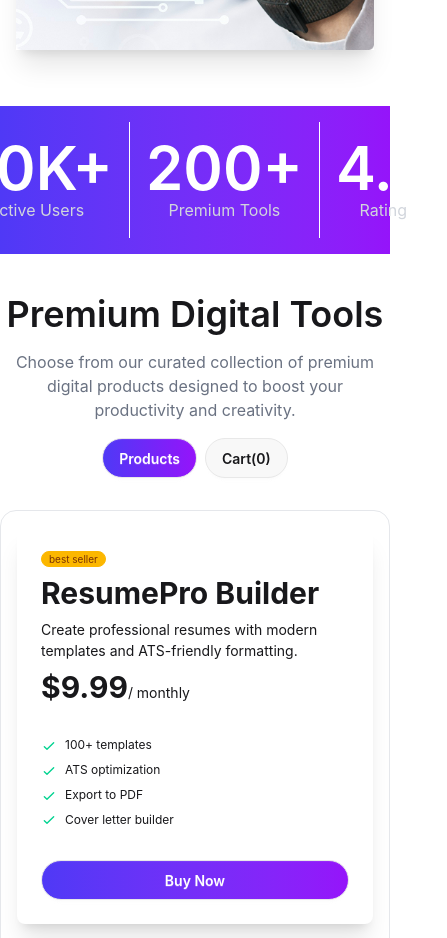
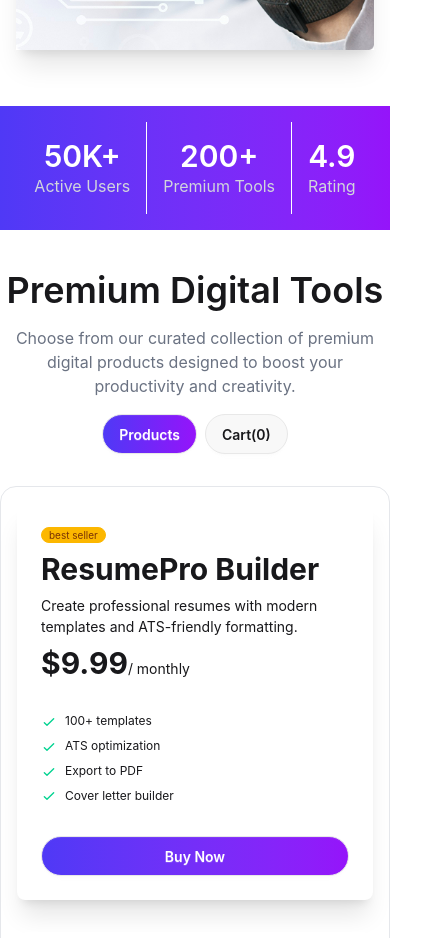
Before and after one commit to thisisyourfahi/DigiTools, a React (Vite) app: page / in a window 390 px wide. Shown: the part 880-1818 px from the top of the page, 447 px wide, since content can reach past the window. Built offline with nearby package versions, Linux system fonts and the light colour scheme.

Commit message:
style: make hero and cart ui responsive

```diff
--- a/src/components/header/Banner/Banner.jsx
+++ b/src/components/header/Banner/Banner.jsx
@@ -4,15 +4,15 @@ const Banner = () => {
     return (
         <div className='mt-10 flex py-4 justify-center bg-linear-to-r from-[#4F39F6] to-[#9514FA] text-white'>
             <div className='text-center p-4 border-r border-white'>
-                <h2 className="text-6xl font-semibold">50K+</h2>
+                <h2 className="text-3xl md:text-6xl font-semibold">50K+</h2>
                 <p className='text-gray-300'>Active Users</p>
             </div>
             <div className='text-center p-4 border-r border-white'>
-                <h2 className="text-6xl font-semibold">200+</h2>
+                <h2 className="text-3xl md:text-6xl font-semibold">200+</h2>
                 <p className='text-gray-300'>Premium Tools</p>
             </div>
             <div className='text-center p-4'>
-                <h2 className="text-6xl font-semibold">4.9</h2>
+                <h2 className="text-3xl md:text-6xl font-semibold">4.9</h2>
                 <p className='text-gray-300'>Rating</p>
             </div>
         </div>
--- a/src/components/main/Cart/Cart.jsx
+++ b/src/components/main/Cart/Cart.jsx
@@ -29,7 +29,7 @@ const Cart = ({ cartProducts, setCartProducts }) => {
                         </div>
                         <button onClick={handleCheckOut} className='btn rounded-full w-full bg-linear-to-r from-[#4F39F6] to-[#9514FA] text-white'>Proceed To CheckOut</button>
                     </div> :
-                    <p className='text-7xl p-10 text-center bg-gray-200 rounded-2xl'>Empty Cart</p>
+                    <p className='text-4xl md:text-7xl p-10 text-center bg-gray-200 rounded-2xl'>Empty Cart</p>
             }
         </div>
     );
```
